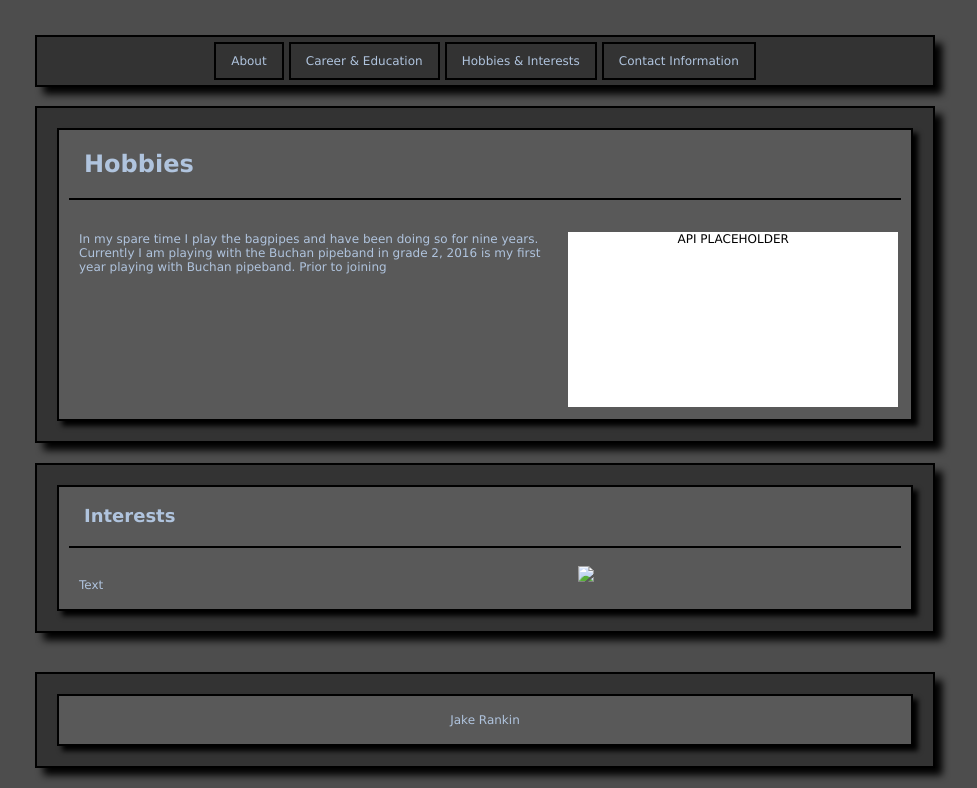
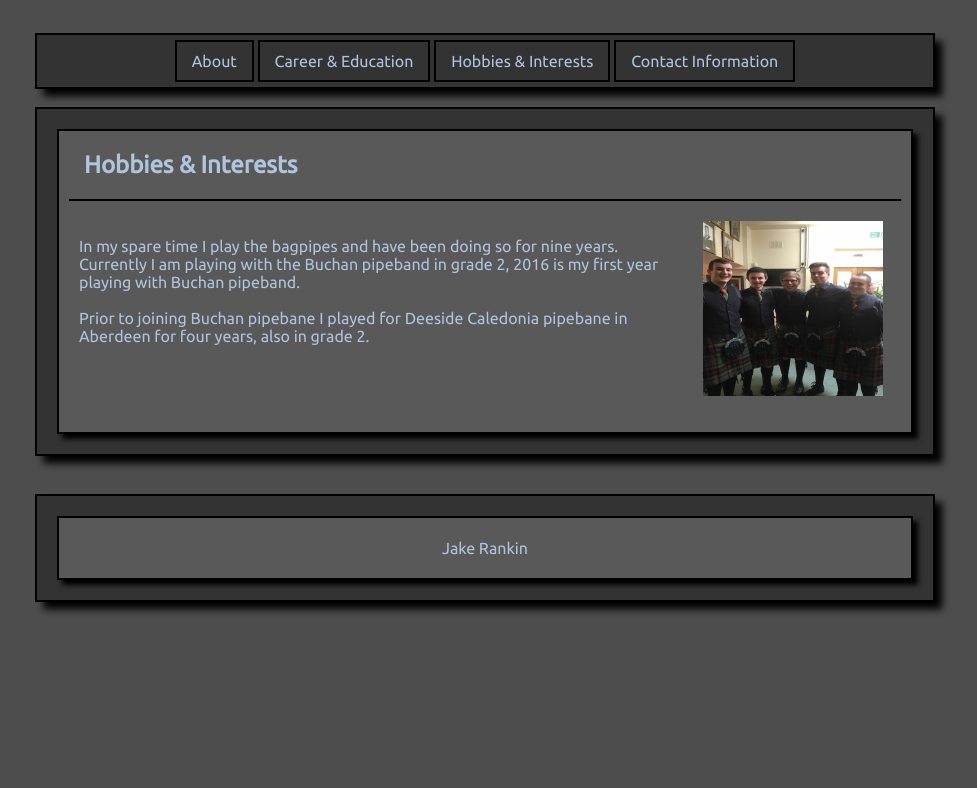
Before and after one commit to JakeRankin/CourseworkSubmission2, a plain HTML site: page hobbiesinterests.html in a window 1280 px wide. Shown: the part 119-907 px from the top of the page, without its empty margins (155-1132 px from the left). After the commit the page ends 800 px from the top, so only its background shows below. Drawn offline with Linux system fonts and the light colour scheme.

Commit message:
02/05/2016

```diff
--- a/assets/styling.css
+++ b/assets/styling.css
@@ -1,5 +1,5 @@
 body {
-    font-family: Verdana;
+    font-family: 'Ubuntu', sans-serif;
     background-color: #4d4d4d;
     color: lightsteelblue;
     max-width: 900px;
@@ -27,21 +27,8 @@ h2 {
     border-bottom: solid 2px black;
 }
 
-h3 {
-    font-size: 18px;
-    padding-bottom: 20px;
-    padding-left: 15px;
-    text-align: left;
-    border-bottom: solid 2px black;
-}
-
-h4 {
-    padding-bottom: 20px;
-    padding-left: 15px;
-}
-
 p {
-    font-size: 12px;
+    font-size: 16px;
     padding-left: 15px;
     padding-right: 15px;
     padding-bottom: 5px;
@@ -71,7 +58,7 @@ p {
     text-align: center;
     padding: 10px 15px;
     text-decoration: none;
-    font-size: 12px
+    font-size: 16px
 }
 
 .navigation li a:hover {
@@ -111,4 +98,16 @@ footer p {
 img {
     max-height: 175px;
     max-width: 330px;
+    margin-bottom: 15px;
 }
+
+#img1 {
+    height: 400px;
+    width: 200px;
+}
+
+#img2 {
+    -ms-transform: rotate(180deg); /* IE 9 */
+    -webkit-transform: rotate(180deg); /* Chrome, Safari, Opera */
+    transform: rotate(180deg);
+}
--- a/hobbiesinterests.html
+++ b/hobbiesinterests.html
@@ -6,6 +6,7 @@
     <link rel="stylesheet" type="text/css" href="assets/styling.css">
     <link rel="stylesheet" href="assets/unsemantic-grid-responsive-tablet.css">
     <meta name="viewport" content="width=device-width,initial-scale=1,minimum-scale=1,maximum-scale=1"/>
+    <link href='https://fonts.googleapis.com/css?family=Ubuntu' rel='stylesheet' type='text/css'>
 </head>
 <body>
 
@@ -32,19 +33,18 @@
     <section>
 <!-- Using article inside of a section so that css can be applied on top of the css of the section. -->
         <article class="grid-container">
-            <h2>Hobbies</h2>
-            <p class="grid-60 mobile-grid-100 tablet-grid-100">In my spare time I play the bagpipes and have been doing so
+            <h2>Hobbies & Interests</h2>
+            <p class="grid-75 mobile-grid-100 tablet-grid-100">In my spare time I play the bagpipes and have been doing so
             for nine years. Currently I am playing with the Buchan pipeband in grade 2, 2016 is my first year playing with
-                Buchan pipeband. Prior to joining </p>
-            <p class="grid-40 mobile-grid-100 tablet-grid-100" id="apiplaceholder">API PLACEHOLDER</p>
+            Buchan pipeband.
+            <br> <br>
+            Prior to joining Buchan pipebane I played for Deeside Caledonia pipebane in Aberdeen for four years,
+            also in grade 2.</p>
+            <img id="img1" class="grid-25 mobile-grid-100 tablet-grid-100" src="assets/Huntly March 2016.jpg">
+            <p class="grid-100 mobile-grid-100 tablet-grid-100">
+
+            </p>
 <!-- API placement -->
-        </article>
-    </section>
-    <section>
-        <article class="grid-container">
-            <h3>Interests</h3>
-            <p class="grid-60 mobile-grid-100 tablet-grid-100">Text</p>
-            <img class="grid-40 mobile-grid-100 tablet-grid-100" src="#">
         </article>
     </section>
 </main>
```
Also changed, not shown: about.html (+9 -1 lines), careereducation.html (+6 -6 lines), contactinformation.html (+2 -1 lines), index.html (+8 -7 lines), assets/Huntly March 2016.jpg (added), 1 other file.
